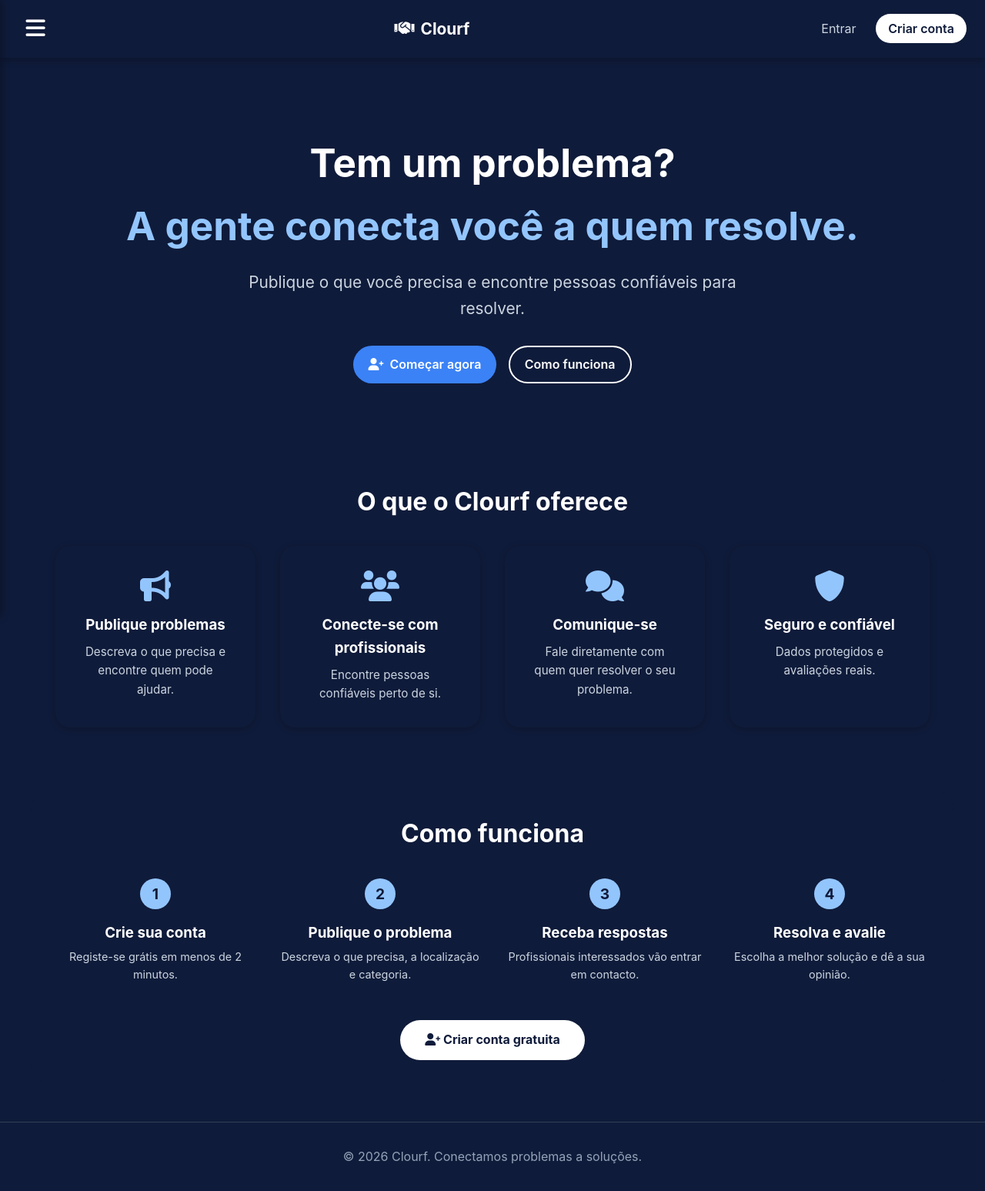
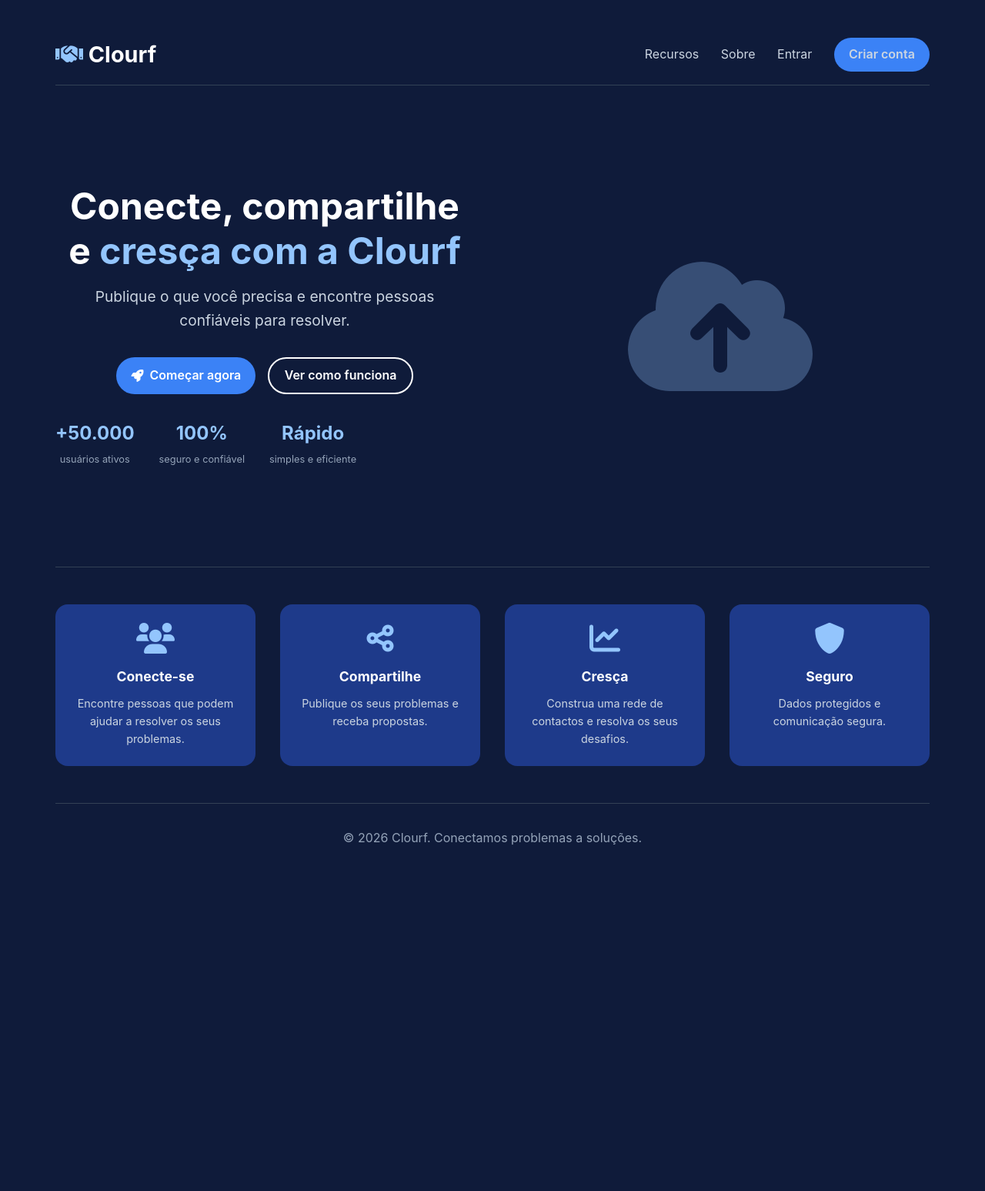
Before and after one commit to Desquek/Clourf-, a Flask app: template templates/landing.html in a window 1280 px wide. Shown: the whole page at 77% size. After the commit the page ends 1097 px from the top, so only its background shows below. Run offline with Flask 2, Linux system fonts and the light colour scheme; the template is opened without the code that fills it, so the values that code supplies are empty.

Commit message:
Atualizar o landing.html

```diff
--- a/templates/landing.html
+++ b/templates/landing.html
@@ -5,111 +5,288 @@
     <meta name="viewport" content="width=device-width, initial-scale=1.0">
     <title>Clourf - Conectamos problemas a soluções</title>
     <link rel="stylesheet" href="https://cdnjs.cloudflare.com/ajax/libs/font-awesome/6.0.0/css/all.min.css">
-    <link rel="stylesheet" href="{{ url_for('static', filename='style.css') }}">
+    <link rel="stylesheet" href="{{ url_for('static', filename='css/style.css') }}">
     <style>
-        .top-bar { background: transparent; padding: 1rem 1.5rem; display: flex; justify-content: space-between; align-items: center; position: sticky; top: 0; z-index: 1000; }
-        .menu-btn { background: none; border: none; color: #FFFFFF; font-size: 1.8rem; cursor: pointer; padding: 0.3rem 0.6rem; }
-        .top-logo { font-size: 1.3rem; font-weight: bold; color: #FFFFFF; display: flex; align-items: center; gap: 8px; }
-        .top-avatar { display: flex; gap: 0.8rem; align-items: center; }
-        .top-avatar a { color: #CBD5E1; padding: 0.4rem 0.8rem; border-radius: 20px; transition: background 0.3s; }
-        .top-avatar a:hover { background: rgba(255,255,255,0.1); color: #FFFFFF; }
-        .top-avatar .btn-primary { background: #FFFFFF; color: var(--azul-escuro) !important; padding: 0.4rem 1rem; border-radius: 25px; font-weight: 600; }
-        .hero-landing { max-width: 1200px; margin: 4rem auto; padding: 2rem; text-align: center; }
-        .hero-landing h1 { font-size: 3.2rem; margin-bottom: 1rem; color: #FFFFFF; }
-        .hero-landing h1 .destaque { color: #93C5FD; }
-        .hero-landing p { font-size: 1.3rem; color: #CBD5E1; max-width: 650px; margin: 0 auto 2rem; }
-        .hero-buttons { display: flex; gap: 1rem; justify-content: center; flex-wrap: wrap; }
-        .features { max-width: 1200px; margin: 3rem auto; padding: 2rem; }
-        .features h2 { text-align: center; color: #FFFFFF; margin-bottom: 2rem; font-size: 2rem; }
-        .features-grid { display: grid; grid-template-columns: repeat(auto-fit, minmax(260px, 1fr)); gap: 2rem; }
-        .feature-card { background: var(--azul-escuro); padding: 2rem; border-radius: 20px; text-align: center; box-shadow: 0 2px 10px rgba(0,0,0,0.2); transition: transform 0.3s; }
-        .feature-card:hover { transform: translateY(-5px); }
-        .feature-card i { font-size: 2.5rem; color: #93C5FD; margin-bottom: 1rem; }
-        .feature-card h3 { color: #FFFFFF; margin-bottom: 0.5rem; }
-        .feature-card p { color: #CBD5E1; font-size: 0.95rem; }
-        .como-funciona { max-width: 1200px; margin: 3rem auto; padding: 2rem; background: var(--azul-escuro); border-radius: 30px; }
-        .como-funciona h2 { text-align: center; color: #FFFFFF; margin-bottom: 2rem; font-size: 2rem; }
-        .passos { display: grid; grid-template-columns: repeat(auto-fit, minmax(200px, 1fr)); gap: 2rem; text-align: center; }
-        .passo .numero { display: inline-block; width: 40px; height: 40px; border-radius: 50%; background: #93C5FD; color: var(--azul-escuro); font-weight: bold; font-size: 1.2rem; line-height: 40px; margin-bottom: 1rem; }
-        .passo h3 { color: #FFFFFF; margin-bottom: 0.3rem; }
-        .passo p { color: #CBD5E1; font-size: 0.9rem; }
-        .btn-cta { display: inline-block; margin-top: 1rem; background: #FFFFFF; color: var(--azul-escuro); padding: 0.8rem 2rem; border-radius: 30px; font-weight: bold; text-decoration: none; transition: background 0.3s; }
-        .btn-cta:hover { background: #E5E7EB; }
-        .sidebar { position: fixed; top: 0; left: -280px; width: 280px; height: 100%; background: var(--azul-escuro); box-shadow: 2px 0 10px rgba(0,0,0,0.3); transition: left 0.3s ease; z-index: 1001; padding: 2rem 1.5rem; overflow-y: auto; }
-        .sidebar.open { left: 0; }
-        .sidebar-header { display: flex; justify-content: space-between; align-items: center; margin-bottom: 2rem; border-bottom: 1px solid #334155; padding-bottom: 1rem; }
-        .sidebar-header .logo { font-size: 1.5rem; font-weight: bold; color: #FFFFFF; }
-        .sidebar-close { background: none; border: none; color: #FFFFFF; font-size: 1.5rem; cursor: pointer; }
-        .sidebar-nav { display: flex; flex-direction: column; gap: 0.5rem; }
-        .sidebar-nav a { padding: 0.8rem 1rem; border-radius: 10px; color: #CBD5E1; transition: background 0.3s, color 0.3s; display: flex; align-items: center; gap: 12px; text-decoration: none; }
-        .sidebar-nav a:hover { background: rgba(255,255,255,0.1); color: #FFFFFF; }
-        .sidebar-nav a i { width: 24px; font-size: 1.2rem; }
-        .sidebar-footer { margin-top: 2rem; padding-top: 1rem; border-top: 1px solid #334155; display: flex; flex-direction: column; gap: 0.5rem; }
-        .sidebar-footer a { padding: 0.8rem 1rem; border-radius: 10px; color: #CBD5E1; display: flex; align-items: center; gap: 12px; text-decoration: none; transition: background 0.3s; }
-        .sidebar-footer a:hover { background: rgba(255,255,255,0.1); }
-        .overlay { position: fixed; top: 0; left: 0; width: 100%; height: 100%; background: rgba(0,0,0,0.5); z-index: 1000; display: none; }
-        .overlay.show { display: block; }
-        footer { text-align: center; padding: 2rem; color: #94A3B8; border-top: 1px solid #334155; margin-top: 2rem; }
-        @media (max-width: 768px) { .hero-landing h1 { font-size: 2.2rem; } .features-grid, .passos { grid-template-columns: 1fr; } }
+        /* ========================================
+           LANDING PAGE
+        ======================================== */
+        body {
+            background: var(--fundo);
+            color: var(--branco);
+            font-family: 'Inter', -apple-system, sans-serif;
+            margin: 0;
+            padding: 0;
+        }
+
+        .landing-container {
+            max-width: 1200px;
+            margin: 0 auto;
+            padding: 2rem;
+        }
+
+        /* Top Bar */
+        .landing-top-bar {
+            display: flex;
+            justify-content: space-between;
+            align-items: center;
+            padding: 1rem 0;
+            border-bottom: 1px solid var(--cinza-escuro);
+        }
+
+        .landing-logo {
+            font-size: 1.8rem;
+            font-weight: 700;
+            color: var(--branco);
+        }
+
+        .landing-logo i {
+            color: var(--azul-muito-claro);
+        }
+
+        .landing-nav a {
+            color: var(--cinza-claro);
+            margin-left: 1.5rem;
+            text-decoration: none;
+            transition: var(--transition);
+        }
+
+        .landing-nav a:hover {
+            color: var(--branco);
+        }
+
+        .landing-nav .btn-primary {
+            margin-left: 1.5rem;
+        }
+
+        /* Hero */
+        .hero {
+            display: flex;
+            align-items: center;
+            justify-content: space-between;
+            padding: 4rem 0;
+            gap: 3rem;
+        }
+
+        .hero-content {
+            flex: 1;
+        }
+
+        .hero-content h1 {
+            font-size: 3rem;
+            margin-bottom: 1rem;
+            line-height: 1.2;
+        }
+
+        .hero-content h1 .destaque {
+            color: var(--azul-muito-claro);
+        }
+
+        .hero-content p {
+            font-size: 1.2rem;
+            color: var(--cinza-claro);
+            margin-bottom: 2rem;
+            max-width: 500px;
+        }
+
+        .hero-buttons {
+            display: flex;
+            gap: 1rem;
+            flex-wrap: wrap;
+        }
+
+        .hero-stats {
+            display: flex;
+            gap: 2rem;
+            margin-top: 2rem;
+        }
+
+        .hero-stats div {
+            text-align: center;
+        }
+
+        .hero-stats span {
+            display: block;
+            font-size: 1.5rem;
+            font-weight: 700;
+            color: var(--azul-muito-claro);
+        }
+
+        .hero-stats small {
+            font-size: 0.8rem;
+            color: var(--cinza-medio);
+        }
+
+        .hero-image {
+            flex: 1;
+            text-align: center;
+        }
+
+        .hero-image i {
+            font-size: 12rem;
+            color: var(--azul-muito-claro);
+            opacity: 0.3;
+        }
+
+        /* Features */
+        .features {
+            display: grid;
+            grid-template-columns: repeat(auto-fit, minmax(200px, 1fr));
+            gap: 2rem;
+            padding: 3rem 0;
+            border-top: 1px solid var(--cinza-escuro);
+        }
+
+        .feature-item {
+            text-align: center;
+            padding: 1.5rem;
+            background: var(--azul-medio);
+            border-radius: var(--radius);
+            transition: var(--transition);
+        }
+
+        .feature-item:hover {
+            transform: translateY(-5px);
+            background: var(--azul-claro);
+        }
+
+        .feature-item i {
+            font-size: 2.5rem;
+            color: var(--azul-muito-claro);
+            margin-bottom: 1rem;
+        }
+
+        .feature-item h3 {
+            font-size: 1.1rem;
+            margin-bottom: 0.5rem;
+        }
+
+        .feature-item p {
+            font-size: 0.9rem;
+            color: var(--cinza-claro);
+        }
+
+        /* Footer */
+        .landing-footer {
+            text-align: center;
+            padding: 2rem 0;
+            border-top: 1px solid var(--cinza-escuro);
+            color: var(--cinza-medio);
+        }
+
+        /* Responsivo */
+        @media (max-width: 768px) {
+            .hero {
+                flex-direction: column;
+                text-align: center;
+            }
+
+            .hero-content p {
+                max-width: 100%;
+            }
+
+            .hero-buttons {
+                justify-content: center;
+            }
+
+            .hero-stats {
+                justify-content: center;
+            }
+
+            .hero-image i {
+                font-size: 6rem;
+            }
+
+            .landing-top-bar {
+                flex-direction: column;
+                gap: 1rem;
+            }
+
+            .landing-nav a {
+                margin: 0 0.5rem;
+            }
+
+            .landing-nav .btn-primary {
+                margin-left: 0.5rem;
+            }
+        }
     </style>
 </head>
 <body>
-    <div class="top-bar">
-        <button class="menu-btn" onclick="toggleMenu()"><i class="fas fa-bars"></i></button>
-        <div class="top-logo"><i class="fas fa-handshake"></i> Clourf</div>
-        <div class="top-avatar">
-            <a href="/login">Entrar</a>
-            <a href="/register" class="btn-primary">Criar conta</a>
-        </div>
-    </div>
-    <div class="overlay" id="overlay" onclick="toggleMenu()"></div>
-    <div class="sidebar" id="sidebar">
-        <div class="sidebar-header"><div class="logo"><i class="fas fa-handshake"></i> Clourf</div><button class="sidebar-close" onclick="toggleMenu()"><i class="fas fa-times"></i></button></div>
-        <nav class="sidebar-nav">
-            <a href="/" class="active"><i class="fas fa-home"></i> Início</a>
-            <a href="/categorias"><i class="fas fa-th-large"></i> Categorias</a>
-            <a href="/ajuda"><i class="fas fa-life-ring"></i> Ajuda</a>
-            <a href="/login"><i class="fas fa-sign-in-alt"></i> Entrar</a>
-            <a href="/register"><i class="fas fa-user-plus"></i> Criar conta</a>
-        </nav>
-    </div>
-    <div class="main-content">
-        <section class="hero-landing">
-            <h1>Tem um problema? <br><span class="destaque">A gente conecta você a quem resolve.</span></h1>
-            <p>Publique o que você precisa e encontre pessoas confiáveis para resolver.</p>
-            <div class="hero-buttons">
-                <a href="/register" class="btn-primary"><i class="fas fa-user-plus"></i> Começar agora</a>
-                <a href="#como-funciona" class="btn-secondary">Como funciona</a>
+
+    <div class="landing-container">
+
+        <!-- Top Bar -->
+        <header class="landing-top-bar">
+            <div class="landing-logo"><i class="fas fa-handshake"></i> Clourf</div>
+            <nav class="landing-nav">
+                <a href="#recursos">Recursos</a>
+                <a href="#sobre">Sobre</a>
+                <a href="{{ url_for('auth.login') }}">Entrar</a>
+                <a href="{{ url_for('auth.register') }}" class="btn-primary">Criar conta</a>
+            </nav>
+        </header>
+
+        <!-- Hero -->
+        <section class="hero">
+            <div class="hero-content">
+                <h1>Conecte, compartilhe e <span class="destaque">cresça com a Clourf</span></h1>
+                <p>Publique o que você precisa e encontre pessoas confiáveis para resolver.</p>
+                <div class="hero-buttons">
+                    <a href="{{ url_for('auth.register') }}" class="btn-primary">
+                        <i class="fas fa-rocket"></i> Começar agora
+                    </a>
+                    <a href="#recursos" class="btn-secondary">Ver como funciona</a>
+                </div>
+                <div class="hero-stats">
+                    <div>
+                        <span>+50.000</span>
+                        <small>usuários ativos</small>
+                    </div>
+                    <div>
+                        <span>100%</span>
+                        <small>seguro e confiável</small>
+                    </div>
+                    <div>
+                        <span>Rápido</span>
+                        <small>simples e eficiente</small>
+                    </div>
+                </div>
+            </div>
+            <div class="hero-image">
+                <i class="fas fa-cloud-upload-alt"></i>
             </div>
         </section>
-        <section class="features">
-            <h2>O que o Clourf oferece</h2>
-            <div class="features-grid">
-                <div class="feature-card"><i class="fas fa-bullhorn"></i><h3>Publique problemas</h3><p>Descreva o que precisa e encontre quem pode ajudar.</p></div>
-                <div class="feature-card"><i class="fas fa-users"></i><h3>Conecte-se com profissionais</h3><p>Encontre pessoas confiáveis perto de si.</p></div>
-                <div class="feature-card"><i class="fas fa-comments"></i><h3>Comunique-se</h3><p>Fale diretamente com quem quer resolver o seu problema.</p></div>
-                <div class="feature-card"><i class="fas fa-shield-alt"></i><h3>Seguro e confiável</h3><p>Dados protegidos e avaliações reais.</p></div>
+
+        <!-- Features -->
+        <section id="recursos" class="features">
+            <div class="feature-item">
+                <i class="fas fa-users"></i>
+                <h3>Conecte-se</h3>
+                <p>Encontre pessoas que podem ajudar a resolver os seus problemas.</p>
+            </div>
+            <div class="feature-item">
+                <i class="fas fa-share-alt"></i>
+                <h3>Compartilhe</h3>
+                <p>Publique os seus problemas e receba propostas.</p>
+            </div>
+            <div class="feature-item">
+                <i class="fas fa-chart-line"></i>
+                <h3>Cresça</h3>
+                <p>Construa uma rede de contactos e resolva os seus desafios.</p>
+            </div>
+            <div class="feature-item">
+                <i class="fas fa-shield-alt"></i>
+                <h3>Seguro</h3>
+                <p>Dados protegidos e comunicação segura.</p>
             </div>
         </section>
-        <section id="como-funciona" class="como-funciona">
-            <h2>Como funciona</h2>
-            <div class="passos">
-                <div class="passo"><div class="numero">1</div><h3>Crie sua conta</h3><p>Registe-se grátis em menos de 2 minutos.</p></div>
-                <div class="passo"><div class="numero">2</div><h3>Publique o problema</h3><p>Descreva o que precisa, a localização e categoria.</p></div>
-                <div class="passo"><div class="numero">3</div><h3>Receba respostas</h3><p>Profissionais interessados vão entrar em contacto.</p></div>
-                <div class="passo"><div class="numero">4</div><h3>Resolva e avalie</h3><p>Escolha a melhor solução e dê a sua opinião.</p></div>
-            </div>
-            <div style="text-align: center; margin-top: 2rem;">
-                <a href="/register" class="btn-cta"><i class="fas fa-user-plus"></i> Criar conta gratuita</a>
-            </div>
-        </section>
-        <footer><p>© 2026 Clourf. Conectamos problemas a soluções.</p></footer>
+
+        <!-- Footer -->
+        <footer class="landing-footer">
+            <p>© 2026 Clourf. Conectamos problemas a soluções.</p>
+        </footer>
+
     </div>
-    <script>
-        function toggleMenu() {
-            document.getElementById('sidebar').classList.toggle('open');
-            document.getElementById('overlay').classList.toggle('show');
-        }
-    </script>
+
 </body>
 </html>
```
